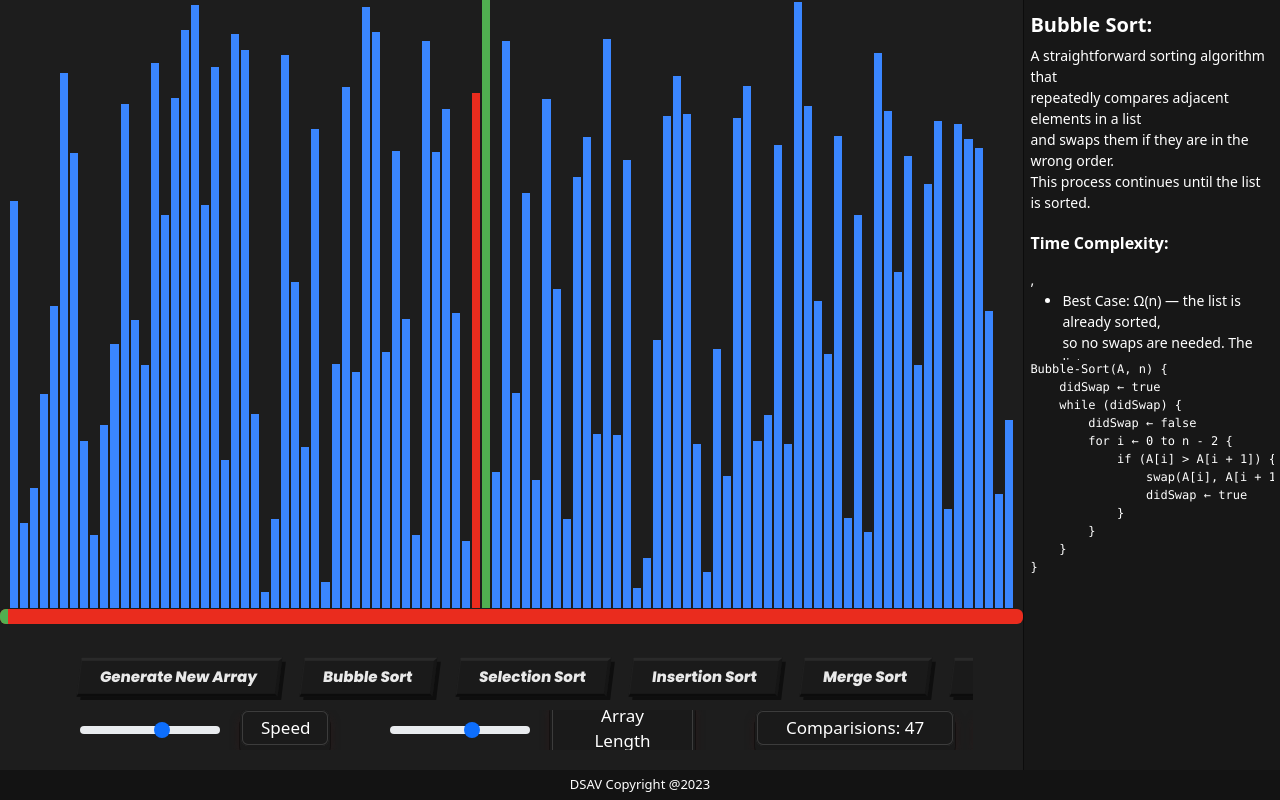
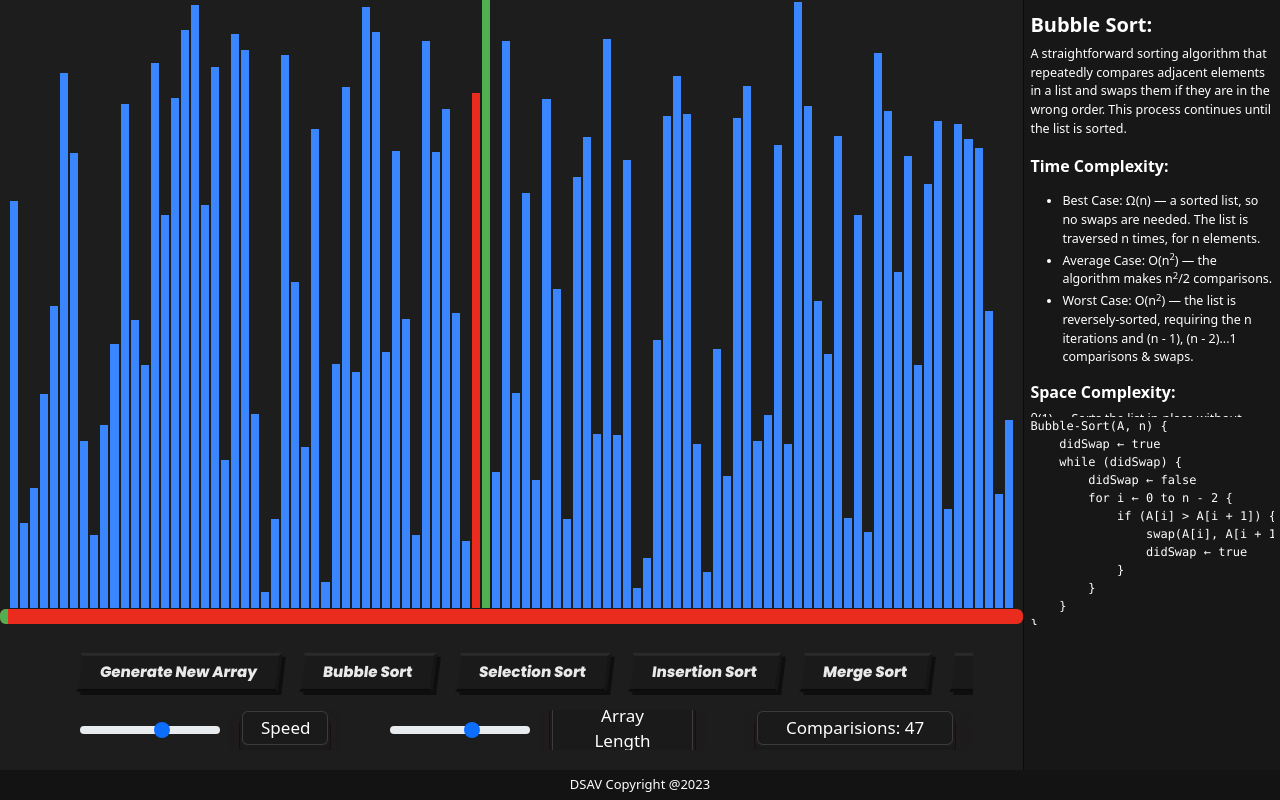
Before and after one commit to nguyenv119/DSAV, a React (Vite) app: page / in a window 1280 px wide. Both pictures are taken after a click on the button "Bubble Sort". Built offline with nearby package versions, Linux system fonts and the light colour scheme.

Commit message:
updated descriptions and code

```diff
--- a/src/App.css
+++ b/src/App.css
@@ -158,10 +158,11 @@ button[class*="btn"] {border: 1;}
 .description {
   /* border: 2px solid blue; */
   color: white;
-  font-size: 14px;
+  font-size: 12.5px;
   margin-top: 0;
   width: 95%;
-  height: 45%;
+  height: 61%;
+  max-height: 100%;
   margin-left: 2.5%;
   margin-top: 5%;
   overflow: auto; /* Add scrollbars if content overflows */
@@ -169,6 +170,14 @@ button[class*="btn"] {border: 1;}
 
 .description.intro {
   /* border: 2px solid blue; */
+  font-size: 14px;
+  height: 100%;
+  max-height: 100%;
+}
+
+.description.merge {
+  /* border: 2px solid blue; */
+  font-size: 14px;
   height: 100%;
   max-height: 100%;
 }
@@ -181,6 +190,10 @@ button[class*="btn"] {border: 1;}
   font-size: 12.5px;
   height: 31.5%;
   overflow-y: auto;
+}
+
+.actualCode.merge {
+
 }
 
 .actualCode.noCode {
@@ -242,7 +255,7 @@ code {
 .buttonGroup {
   /* border: 2px solid red; */
   margin-left: 0;
-  margin-top: 0;
+  margin-top: -0.5%;
   display: flex;
   flex-wrap: wrap;
   padding: 9px; /* Adjust this value to fit your design */
--- a/src/SortingAlgos/Descriptions/descriptions.jsx
+++ b/src/SortingAlgos/Descriptions/descriptions.jsx
@@ -24,28 +24,28 @@ export const bubbleDescription = () => (
     <>
         <p>
             <h5><strong>Bubble Sort:</strong></h5>
-            A straightforward sorting algorithm that <br />
-            repeatedly compares adjacent elements in a list <br />
-            and swaps them if they are in the wrong order. <br />
+            A straightforward sorting algorithm that
+            repeatedly compares adjacent elements in a list
+            and swaps them if they are in the wrong order.
             This process continues until the list is sorted.<br /><br />
             <h6><strong>Time Complexity:</strong></h6>
-        </p>,
+        </p>
         <ul>
-            <li> Best Case: Ω(n) — the list is already sorted, <br />
-                so no swaps are needed. The list <br />
-                is traversed n times, where we have n <br />
+            <li> Best Case: Ω(n) — a sorted list,
+                so no swaps are needed. The list
+                is traversed n times, for n
                 elements.
             </li>
-            <li> Average Case: O(n<sup>2</sup>) — the algorithm <br />
+            <li> Average Case: O(n<sup>2</sup>) — the algorithm
                 makes n<sup>2</sup>/2 comparisons.
             </li>
-            <li> Worst Case: O(n<sup>2</sup>) — the list is in <br />
-                reverse order, requiring the n iterations <br />
-                and (n - 1), (n - 2)... 1 comparisons & swaps.
+            <li> Worst Case: O(n<sup>2</sup>) — the list is
+                reversely-sorted, requiring the n iterations
+                and (n - 1), (n - 2)...1 comparisons & swaps.
             </li>
-        </ul>,
-        <h6><strong>Space Complexity:</strong></h6>,
-        <p>O(1) — Bubble Sort sorts the list in place without requiring additional memory.</p>
+        </ul>
+        <h6><strong>Space Complexity:</strong></h6>
+        <p>θ(1) — Sorts the list in-place without requiring additional storage.</p>
     </>
 );
 
@@ -53,26 +53,23 @@ export const selectionDescription = () => (
     <>
         <p>
             <h5><strong>Selection Sort:</strong></h5>
-            An easy-top-implement sorting algorithm that
-            repeatedly finds the smallest element
-            from the unsorted part of the list and swaps it
-            with the first unsorted element. <br />
-        </p>,
-        <h6><strong>Time Complexity:</strong></h6>,
+            This simple algorithm repeatedly <i>selects</i> the smallest element from the unsorted segment of the list,
+            and then swaps it with the first unsorted item. <br />
+        </p>
+        <h6><strong>Time Complexity:</strong></h6>
         <ul>
             <li> All Cases: θ(n<sup>2</sup>)</li>
             <li>
-                In every possible iteration, unsorted or
-                sorted, the the algorithm makes n(n-1)/2
-                comparisons, which simplifies to O(n<sup>2</sup>).
+                Whether the list is sorted or not,
+                the algorithm always makes n(n-1)/2 comparisons: O(n<sup>2</sup>).
             </li>
             <li>
-                This is because in any case, we have no knowledge of where the next minimum is
+                This is the case since without any additional knowledge,
+                it cannot determine where the next minimum value will be in the unsorted part of the list.
             </li>
-        </ul>,
-        <h6><strong>Space Complexity:</strong></h6>,
-        <p>O(1) — Selection Sort sorts the list in place
-            without requiring additional memory.</p>
+        </ul>
+        <h6><strong>Space Complexity:</strong></h6>
+        <p>θ(1) — Sorts the list in-place without requiring additional storage.</p>
     </>
 );
 
@@ -80,27 +77,25 @@ export const insertionDescription = () => (
     <>
         <p>
             <h5><strong>Insertion Sort:</strong></h5>
-            We build a sorted list one element at a time. <br />
-            Each iteration removes one element from <br />
-            the input data, finds the location it belongs <br />
-            within the sorted list, and inserts it there. <br /><br />
+            Each iteration removes one element from
+            the unsorted array, finds the location it belongs
+            within the sorted part, and inserts it there. <br /><br />
             <h6><strong>Time Complexity:</strong></h6>
-        </p>,
+        </p>
         <ul>
-            <li> Best Case: Ω(n) — when the list is sorted,<br />
-                the algorithm only passes through the list <br />
+            <li> Best Case: Ω(n) — a sorted list:
+                the algorithm only passes through the list
                 once, n times for n elements.
             </li>
-            <li> Average-case: θ(n<sup>2</sup>) — On average, the algorithm makes quadratic number of comparisons.
+            <li> Average-case: θ(n<sup>2</sup>) — the algorithm makes quadratic number of comparisons.
             </li>
-            <li> Worst-case: θ(n<sup>2</sup>) — In the worst-case <br />
-                scenario (when the list is in reverse order), <br /> the
-                algorithm makes a quadratic <br />
+            <li> Worst-case: θ(n<sup>2</sup>) — The list is in reverse order, the
+                algorithm makes a quadratic
                 number of comparisons.
             </li>
-        </ul>,
-        <h6><strong>Space Complexity:</strong></h6>,
-        <p>O(1) — Insertion Sort sorts the list in place without requiring additional memory.</p>
+        </ul>
+        <h6><strong>Space Complexity:</strong></h6>
+        <p>θ(1) — Sorts the list in-place without requiring additional storage.</p>
     </>
 );
 
@@ -108,23 +103,23 @@ export const mergeDescription = () => (
     <>
         <p>
             <h5><strong>Merge Sort:</strong></h5>
-            is a divide and conquer algorithm that divides the <br />
+            is a divide and conquer algorithm that divides the
             input array into two halves, sorts them and then merges the two sorted halves. <br /><br />
             <h6><strong>Time Complexity:</strong></h6>
-        </p>,
+        </p>
         <ul>
             <li> All Cases: Ω(nlog(n))</li>
             <li>
                 In every possible scenario, when the list is sorted,
-                or when it is not, the list always <br />
-                performs a linearaithmic number of <br />
+                or when it is not, the list always
+                performs a linearaithmic number of
                 operations
             </li>
-        </ul>,
-        <h6><strong>Space Complexity:</strong></h6>,
-        <p>O(n) — Merge Sort is not an in-place algorithm <br />
+        </ul>
+        <h6><strong>Space Complexity:</strong></h6>
+        <p>O(n) — Merge Sort is not an in-place algorithm
             and requires extra space: our auxiliary array is of
-            <br /> n elements.</p>
+            n elements.</p>
     </>
 );
 
--- a/src/SortingVisualizer/SortingVisualizer.jsx
+++ b/src/SortingVisualizer/SortingVisualizer.jsx
@@ -63,7 +63,7 @@ export default class SortingVisualizer extends React.Component {
             activeSortingButton: "",
             comparisons: 0,
             isPaused: false,
-            activeAlgorithm: 0,
+            activeAlgorithm: 4,
             algorithmKeys: ["none", "bubbleSort", "selectionSort", "insertionSort", "mergeSort", "heapSort"],
 
             /*
@@ -120,8 +120,8 @@ export default class SortingVisualizer extends React.Component {
           if (k != j) {
               swap(A[i], A[k])
           }
-        }
     }
+}
 `}
     </code>
 </pre>
@@ -131,13 +131,78 @@ export default class SortingVisualizer extends React.Component {
                     about: [
                         insertionDescription()
                     ],
-                    code: "",
+                    code: [
+<pre style={{ fontSize: "12px" }}>
+    <code>
+{`Insertion-Sort(A, n) {
+    for j ← 1 to n - 1 {
+          k ← A[j]
+          i ← j - 1
+          while (i >= 0) and (A[i] > key) {
+            A[i + 1] ← A[i]
+            i ← i - 1
+          }
+          A[i + 1] ← key
+    }
+}
+`}
+    </code>
+</pre>
+                    ],
                 },
                 "mergeSort": {
                     about: [
                         mergeDescription()
                     ],
-                    code: "",
+                    code: [
+<pre style={{ fontSize: "12px" }}>
+    <code>
+{`Merge-Sort(A, left, right) {
+    if left < right {
+        mid ← ⌊(left + right)/2⌋
+        Merge-Sort(A, left, mid)
+        Merge-Sort(A, mid + 1, right)
+        merge(A, left, mid, right)
+    }
+}
+
+merge(A, left, mid, right) {
+// Determine where to split A
+    split1 ← mid - left + 1
+    split2 ← right - mid
+
+    Create arrays L[0...split1] and R[0...split2]
+
+// Transfer elements from A to L and R
+    for (i ← 0 to split1 - 1 do) {
+        L[i] ← A[left + i - 1]
+    }
+    for (j ← 0 to split2 - 1 do) {
+        R[j] ← A[mid + j]
+    }
+// Avoid checking if subarrays are fully copied
+    L[split1] ← ∞
+    R[split2] ← ∞
+
+    LIdx ← 0
+    RIdx ← 0
+
+// Compare L and R elements and merge into A
+    for (mainIdx ← left to right) {
+        if L[LIdx] ≤ R[RIdx] {
+            A[mainIdx] ← L[LIdx]
+            LIdx ← LIdx + 1
+        }
+        else {
+            A[mainIdx] ← R[RIdx]
+            RIdx ← RIdx + 1
+        }
+    }
+}
+`}
+    </code>
+</pre>
+               ],
                 },
                 "heapSort": {
                     about: [
```
